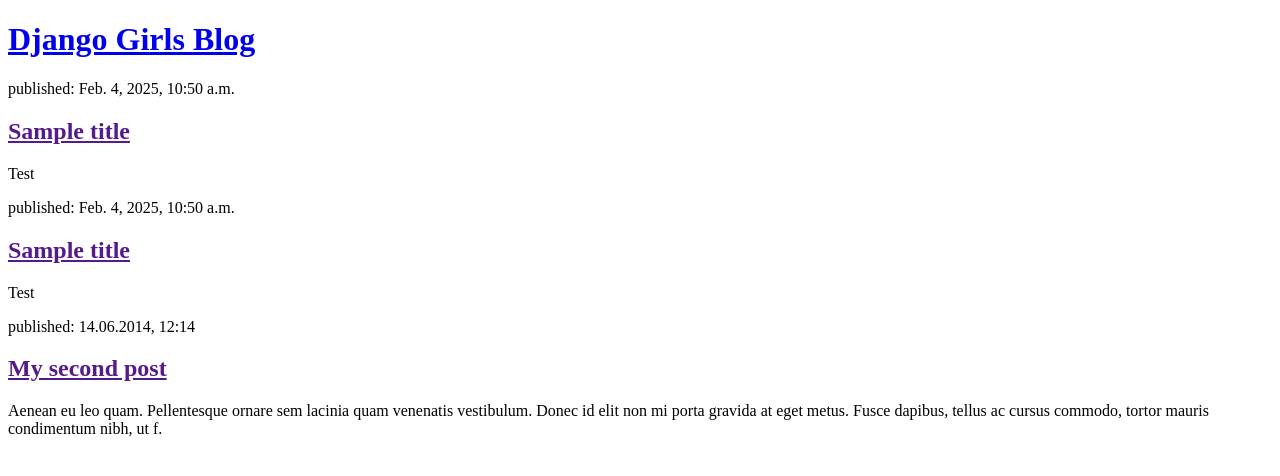
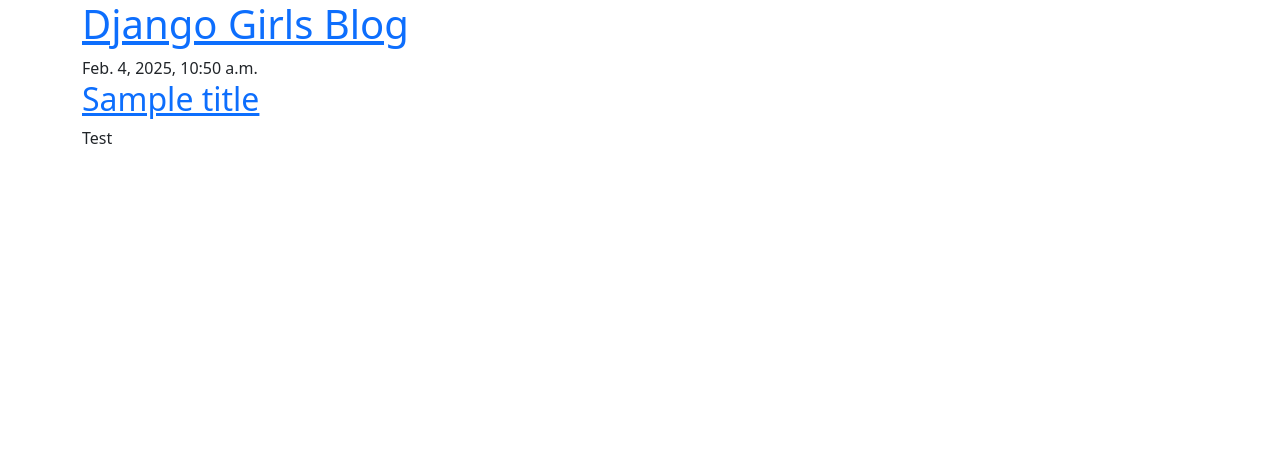
Before and after one commit to LusineTunyan/my_first_blog_1, a Django app: page / in a window 1280 px wide. Shown: the top 476 px of the page. Run offline with Django 5.2, Linux system fonts and the light colour scheme; data comes from the database, SQL or seed files in the repository; both versions use the stored data as it was after the commit.

Commit message:
Added view and template for detailed blog post as well as CSS for the site.

```diff
--- /dev/null
+++ b/blog/templates/blog/base.html
@@ -0,0 +1,25 @@
+{% load static %}
+<!DOCTYPE html>
+<html>
+    <head>
+        <title>Django Girls blog</title>
+        <link rel="stylesheet" href="https://cdn.jsdelivr.net/npm/bootstrap@5.3.3/dist/css/bootstrap.min.css" integrity="sha384-QWTKZyjpPEjISv5WaRU9OFeRpok6YctnYmDr5pNlyT2bRjXh0JMhjY6hW+ALEwIH" crossorigin="anonymous">
+        <link rel="stylesheet" href="https://fonts.googleapis.com/css?family=Lobster&subset=latin,latin-ext">
+        <link rel="stylesheet" href="{% static 'css/blog.css' %}">
+    </head>
+    <body>
+        <header class="page-header">
+          <div class="container">
+              <h1><a href="/">Django Girls Blog</a></h1>
+          </div>
+        </header>
+        <main class="container">
+            <div class="row">
+                <div class="col">
+                {% block content %}
+                {% endblock %}
+                </div>
+            </div>
+        </main>
+    </body>
+</html>
--- a/blog/templates/blog/post_list.html
+++ b/blog/templates/blog/post_list.html
@@ -1,34 +1,13 @@
-<!DOCTYPE html>
-<html>
-    <head>
-        <title>Django Girls blog</title>
-    </head>
-    <body>
-        <header>
-            <h1><a href="/">Django Girls Blog</a></h1>
-        </header>
+{% extends 'blog/base.html' %}
 
-        {% for post in posts %}
-            <article>
-                <time>published: {{ post.published_date }}</time>
-                <h2><a href="">{{ post.title }}</a></h2>
-                <p>{{ post.text|linebreaksbr }}</p>
-            </article>
-        {% endfor %}
-
-
-        {% for post in posts %}
-            <article>
-                <time>published: {{ post.published_date }}</time>
-                <h2><a href="">{{ post.title }}</a></h2>
-                <p>{{ post.text|linebreaksbr }}</p>
-            </article>
-        {% endfor %}
-
-        <article>
-            <time>published: 14.06.2014, 12:14</time>
-            <h2><a href="">My second post</a></h2>
-            <p>Aenean eu leo quam. Pellentesque ornare sem lacinia quam venenatis vestibulum. Donec id elit non mi porta gravida at eget metus. Fusce dapibus, tellus ac cursus commodo, tortor mauris condimentum nibh, ut f.</p>
+{% block content %}
+    {% for post in posts %}
+        <article class="post">
+            <time class="date">
+                {{ post.published_date }}
+            </time>
+            <h2><a href="{% url 'post_detail' pk=post.pk %}">{{ post.title }}</a></h2>
+            <p>{{ post.text|linebreaksbr }}</p>
         </article>
-    </body>
-</html>
+    {% endfor %}
+{% endblock %}
--- a/blog/urls.py
+++ b/blog/urls.py
@@ -3,4 +3,6 @@
 
 urlpatterns = [
     path('', views.post_list, name='post_list'),
+    path('post/<int:pk>/', views.post_detail, name='post_detail'),
+    path('post/new/', views.post_new, name='post_new'),
 ]
--- a/blog/views.py
+++ b/blog/views.py
@@ -1,7 +1,19 @@
 from django.shortcuts import render
 from django.utils import timezone
 from .models import Post
+from django.shortcuts import render, get_object_or_404
+from .forms import PostForm
+
 
 def post_list(request):
     posts = Post.objects.filter(published_date__lte=timezone.now()).order_by('published_date')
     return render(request, 'blog/post_list.html', {'posts': posts})
+
+def post_detail(request, pk):
+    post = get_object_or_404(Post, pk=pk)
+    return render(request, 'blog/post_detail.html', {'post': post})
+
+
+def post_new(request):
+    form = PostForm()
+    return render(request, 'blog/post_edit.html', {'form': form})
```
Also changed, not shown: blog/forms.py (added, +9 -0 lines), blog/templates/blog/post_detail.html (added, +13 -0 lines), db.sqlite3.
